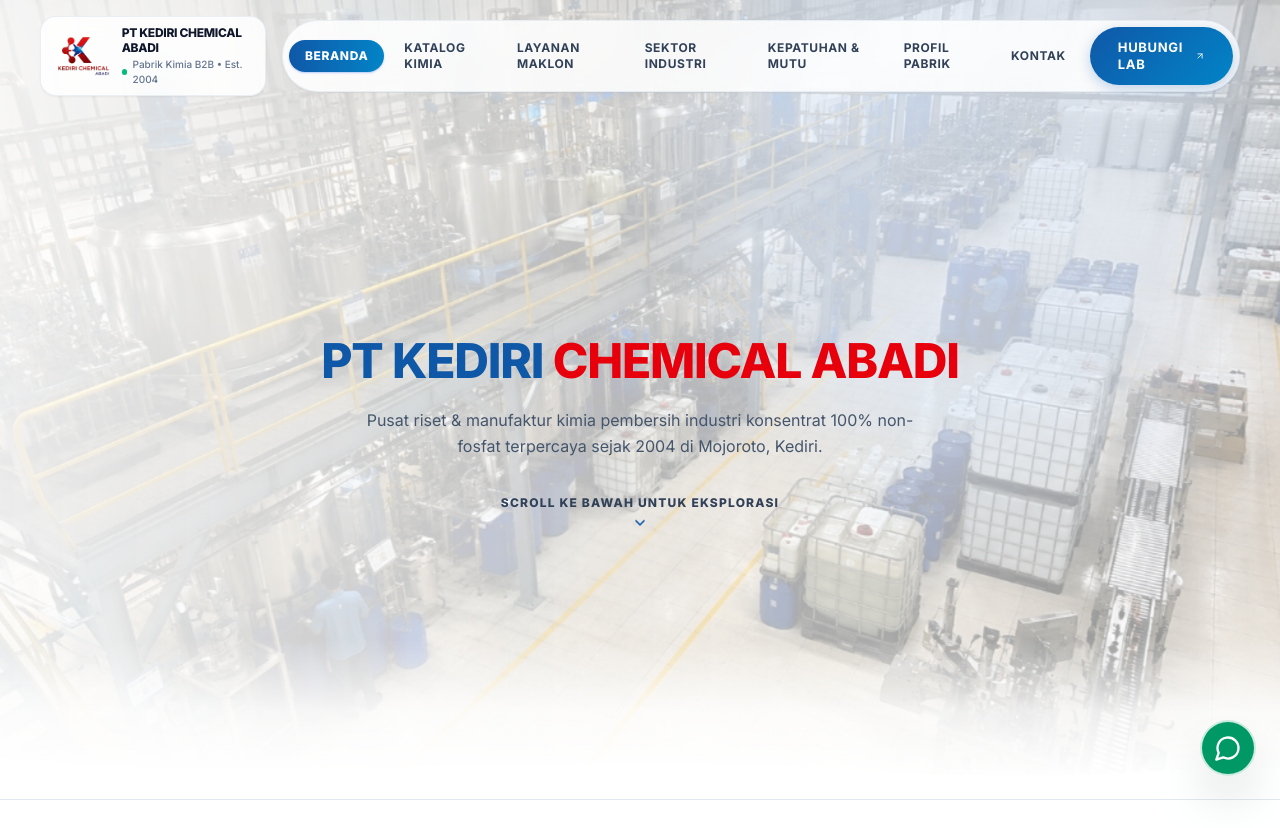
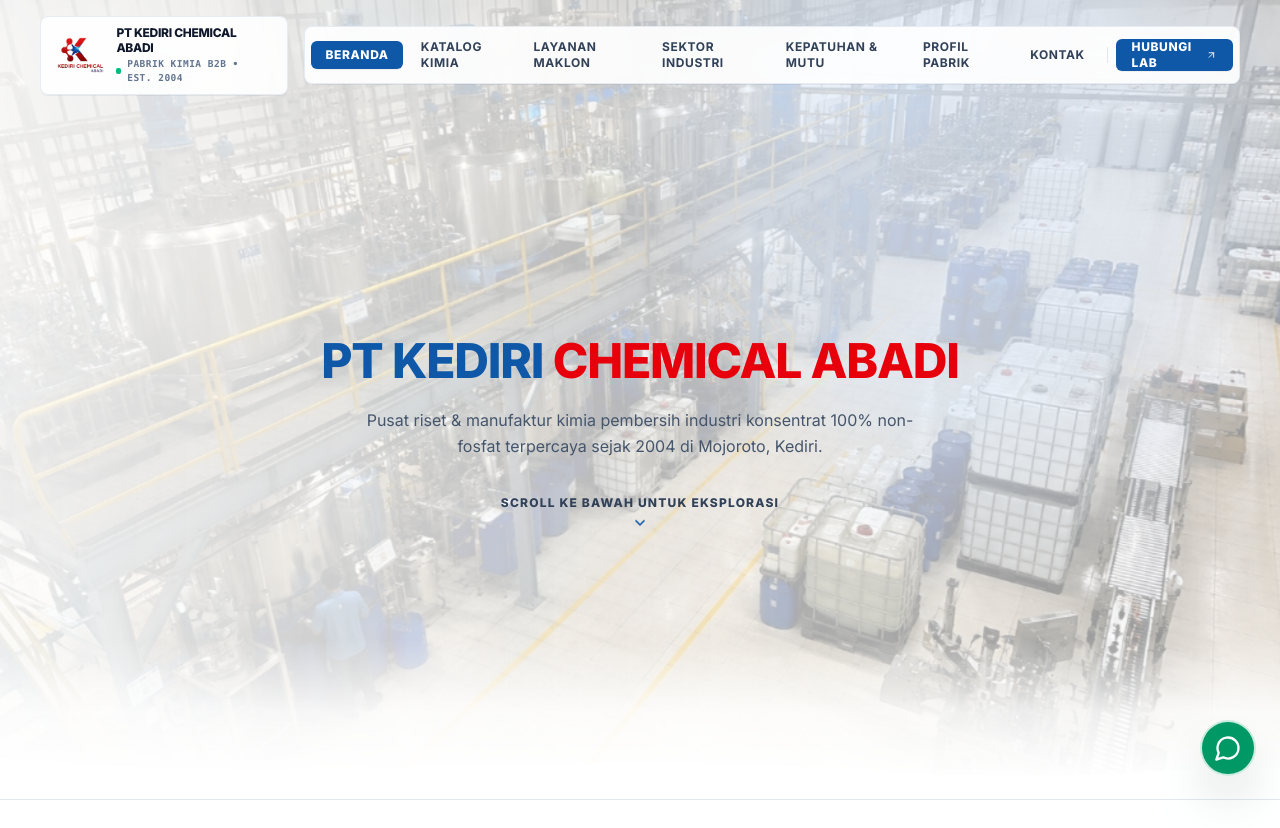
Before and after one commit to YerikhoArfensiasEffendi/KediriChemicalAbadi, a React (Vite) app: page / in a window 1280 px wide. Shown: the top 828 px of the page. Built offline with nearby package versions, Linux system fonts and the light colour scheme.

Commit message:
style(navbar): make dock design firmer, crisper (rounded-lg/md) and cleaner enterprise aesthetic

```diff
--- a/src/components/layout/Navbar.jsx
+++ b/src/components/layout/Navbar.jsx
@@ -23,52 +23,52 @@
   }, [])
 
   return (
-    <header className="fixed top-3.5 sm:top-4 inset-x-0 z-50 pointer-events-none select-none transition-all duration-300">
+    <header className="fixed top-3 sm:top-4 inset-x-0 z-50 pointer-events-none select-none transition-all duration-300">
       <div className="max-w-[1700px] mx-auto px-4 sm:px-6 lg:px-10 w-full flex items-center justify-between gap-4">
 
-        {/* ═══════════════════════════════════════════════════════ */}
-        {/* SISI KIRI: Kapsul Identitas Legal & Pabrik (Brand Dock) */}
-        {/* ═══════════════════════════════════════════════════════ */}
+        {/* ═══════════════════════════════════════════════════════════ */}
+        {/* SISI KIRI: Identitas Pabrik Tegas & Minimalis (Brand Box)   */}
+        {/* ═══════════════════════════════════════════════════════════ */}
         <Link
           to="/"
           className={cn(
-            "pointer-events-auto flex items-center gap-3 px-3.5 sm:px-4 py-2 rounded-2xl transition-all duration-300 group",
+            "pointer-events-auto flex items-center gap-3 px-3.5 sm:px-4 py-2 rounded-lg transition-all duration-300 group border",
             isScrolled
-              ? "bg-white/95 backdrop-blur-xl border border-slate-200/90 shadow-md shadow-slate-900/5"
-              : "bg-white/85 backdrop-blur-lg border border-slate-200/70 shadow-xs"
+              ? "bg-white/95 backdrop-blur-xl border-slate-300/90 shadow-sm"
+              : "bg-white/90 backdrop-blur-lg border-slate-200/80 shadow-2xs"
           )}
         >
           {/* Logo Resmi PT Kediri Chemical Abadi */}
           <img
             src="/images/kca_logo.png"
             alt="Logo Resmi PT Kediri Chemical Abadi"
-            className="h-9 sm:h-10 w-auto object-contain transition-transform group-hover:scale-105 duration-300"
+            className="h-8 sm:h-9 w-auto object-contain transition-transform group-hover:scale-102 duration-300"
           />
 
-          {/* Micro Typography Identitas Pabrik */}
+          {/* Micro Typography Identitas Pabrik Tegas */}
           <div className="hidden sm:flex flex-col text-left pr-1">
-            <span className="text-[12px] font-heading font-extrabold text-slate-900 tracking-tight leading-tight group-hover:text-[#0F58A8] transition-colors">
+            <span className="text-xs font-heading font-extrabold text-slate-900 tracking-tight leading-tight group-hover:text-[#0F58A8] transition-colors">
               PT KEDIRI CHEMICAL ABADI
             </span>
-            <span className="text-[10px] font-medium text-slate-500 tracking-normal flex items-center gap-1.5 mt-0.5">
-              <span className="inline-block w-1.5 h-1.5 rounded-full bg-emerald-500 animate-pulse" />
+            <span className="text-[9.5px] font-semibold text-slate-500 tracking-wider uppercase flex items-center gap-1.5 mt-0.5 font-mono">
+              <span className="inline-block w-1.5 h-1.5 rounded-xs bg-emerald-500" />
               Pabrik Kimia B2B • Est. 2004
             </span>
           </div>
         </Link>
 
-        {/* ═══════════════════════════════════════════════════════ */}
-        {/* SISI KANAN: Floating Action & Navigation Dock          */}
-        {/* ═══════════════════════════════════════════════════════ */}
+        {/* ═══════════════════════════════════════════════════════════ */}
+        {/* SISI KANAN: Navigasi Tegas, Simpel & Presisi (Action Bar)   */}
+        {/* ═══════════════════════════════════════════════════════════ */}
         <div className="pointer-events-auto flex items-center gap-2.5 sm:gap-3">
 
-          {/* Desktop Navigation Glass Dock */}
+          {/* Desktop Navigation Crisp Dock */}
           <nav
             className={cn(
-              "hidden lg:flex items-center gap-1 p-1.5 rounded-full transition-all duration-300",
+              "hidden lg:flex items-center gap-1 p-1.5 rounded-lg border transition-all duration-300",
               isScrolled
-                ? "bg-white/95 backdrop-blur-xl border border-slate-200/90 shadow-md shadow-slate-900/5"
-                : "bg-white/85 backdrop-blur-lg border border-slate-200/70 shadow-xs"
+                ? "bg-white/95 backdrop-blur-xl border-slate-300/90 shadow-sm"
+                : "bg-white/90 backdrop-blur-lg border-slate-200/80 shadow-2xs"
             )}
           >
             {NAVIGATION_DATA.navLinks.map((link) => (
@@ -78,10 +78,10 @@
                 end={link.to === '/'}
                 className={({ isActive }) =>
                   cn(
-                    'px-3.5 xl:px-4 py-2 rounded-full text-xs font-heading font-bold uppercase tracking-wider transition-all duration-300 cursor-pointer',
+                    'px-3.5 py-1.5 rounded-md text-xs font-heading uppercase tracking-wider transition-all duration-200 cursor-pointer font-bold',
                     isActive
-                      ? 'text-white bg-gradient-to-r from-[#0F58A8] to-[#0284C7] shadow-xs shadow-blue-600/30 font-extrabold'
-                      : 'text-slate-700 hover:text-[#0F58A8] hover:bg-slate-100/80'
+                      ? 'text-white bg-[#0F58A8] shadow-2xs font-extrabold'
+                      : 'text-slate-700 hover:text-[#0F58A8] hover:bg-slate-100/90'
                   )
                 }
               >
@@ -89,38 +89,39 @@
               </NavLink>
             ))}
 
-            {/* Quick CTA inside dock for Desktop */}
-            <div className="pl-1">
+            {/* Subtle Vertical Divider */}
+            <div className="h-4 w-px bg-slate-200 mx-1" />
+
+            {/* Quick CTA inside dock for Desktop (Tegas, Kotak Presisi) */}
             <Link
               to="/contact"
-                className="btn-fluid-primary text-xs py-2 px-4.5 rounded-full shadow-xs"
+              className="h-8 px-4 bg-[#0F58A8] hover:bg-blue-700 active:bg-blue-800 text-white rounded-md text-xs font-heading font-extrabold uppercase tracking-wider inline-flex items-center gap-1.5 transition-all shadow-2xs cursor-pointer"
             >
               <span>Hubungi Lab</span>
               <ArrowUpRight className="w-3.5 h-3.5" />
             </Link>
-            </div>
           </nav>
 
-          {/* Quick Contact Pill for Tablet/Mobile */}
+          {/* Quick Contact for Tablet */}
           <div className="hidden sm:flex lg:hidden">
             <Link
               to="/contact"
-              className="btn-fluid-primary text-xs py-2 px-4 rounded-full shadow-xs"
+              className="h-9 px-4 bg-[#0F58A8] hover:bg-blue-700 text-white rounded-lg text-xs font-heading font-extrabold uppercase tracking-wider inline-flex items-center gap-1.5 shadow-2xs"
             >
               <span>Hubungi Lab</span>
               <ArrowUpRight className="w-3.5 h-3.5" />
             </Link>
           </div>
 
-          {/* Mobile Hamburger Toggle Glass Pill */}
+          {/* Mobile Hamburger Toggle (Tegas rounded-lg) */}
           <div className="flex items-center lg:hidden">
             <button
               onClick={() => setMobileOpen(!mobileOpen)}
               className={cn(
-                "p-2.5 rounded-2xl transition-all duration-300 cursor-pointer text-slate-700 hover:text-[#0F58A8]",
+                "p-2.5 rounded-lg border transition-all duration-300 cursor-pointer text-slate-700 hover:text-[#0F58A8]",
                 isScrolled
-                  ? "bg-white/95 backdrop-blur-xl border border-slate-200 shadow-md"
-                  : "bg-white/85 backdrop-blur-lg border border-slate-200/70 shadow-xs"
+                  ? "bg-white/95 backdrop-blur-xl border-slate-300 shadow-sm"
+                  : "bg-white/90 backdrop-blur-lg border-slate-200/80 shadow-2xs"
               )}
               aria-label="Toggle Mobile Menu"
             >
@@ -132,20 +133,20 @@
 
       </div>
 
-      {/* ═══════════════════════════════════════════════════════ */}
-      {/* MOBILE DROPDOWN DOCK                                    */}
-      {/* ═══════════════════════════════════════════════════════ */}
+      {/* ═══════════════════════════════════════════════════════════ */}
+      {/* MOBILE DROPDOWN DOCK (Tegas & Rapi)                         */}
+      {/* ═══════════════════════════════════════════════════════════ */}
       <AnimatePresence>
         {mobileOpen && (
           <motion.div
-            initial={{ opacity: 0, y: -8, scale: 0.98 }}
-            animate={{ opacity: 1, y: 0, scale: 1 }}
-            exit={{ opacity: 0, y: -8, scale: 0.98 }}
-            transition={{ duration: 0.2 }}
+            initial={{ opacity: 0, y: -6 }}
+            animate={{ opacity: 1, y: 0 }}
+            exit={{ opacity: 0, y: -6 }}
+            transition={{ duration: 0.15 }}
             className="max-w-[1700px] mx-auto px-4 sm:px-6 mt-2 pointer-events-auto lg:hidden"
           >
-            <div className="bg-white/95 backdrop-blur-2xl border border-slate-200 rounded-3xl shadow-xl p-4 sm:p-5">
-              <nav className="flex flex-col gap-1.5">
+            <div className="bg-white/95 backdrop-blur-2xl border border-slate-300/80 rounded-xl shadow-lg p-4">
+              <nav className="flex flex-col gap-1">
                 {NAVIGATION_DATA.navLinks.map((link) => (
                   <NavLink
                     key={link.to}
@@ -154,10 +155,10 @@
                     onClick={() => setMobileOpen(false)}
                     className={({ isActive }) =>
                       cn(
-                        'px-4 py-3 rounded-2xl text-xs font-heading font-extrabold uppercase tracking-wider transition-all',
+                        'px-4 py-2.5 rounded-lg text-xs font-heading uppercase tracking-wider transition-all font-bold',
                         isActive
-                          ? 'text-white bg-gradient-to-r from-[#0F58A8] to-[#0284C7] shadow-xs'
-                          : 'text-slate-700 hover:bg-slate-100/80 hover:text-[#0F58A8]'
+                          ? 'text-white bg-[#0F58A8] font-extrabold'
+                          : 'text-slate-700 hover:bg-slate-100 hover:text-[#0F58A8]'
                       )
                     }
                   >
@@ -169,9 +170,9 @@
                   <Link
                     to="/contact"
                     onClick={() => setMobileOpen(false)}
-                    className="btn-fluid-primary w-full text-xs py-3 rounded-2xl text-center flex items-center justify-center gap-2"
+                    className="w-full h-11 bg-[#0F58A8] hover:bg-blue-700 text-white rounded-lg text-xs font-heading font-extrabold uppercase tracking-wider flex items-center justify-center gap-2 shadow-2xs"
                   >
-                    <span>Hubungi Lab & Konsultasi B2B</span>
+                    <span>Hubungi Lab &amp; Konsultasi B2B</span>
                     <ArrowUpRight className="w-4 h-4" />
                   </Link>
                 </div>
```
Lines whose indentation alone changed are shown as unchanged.
